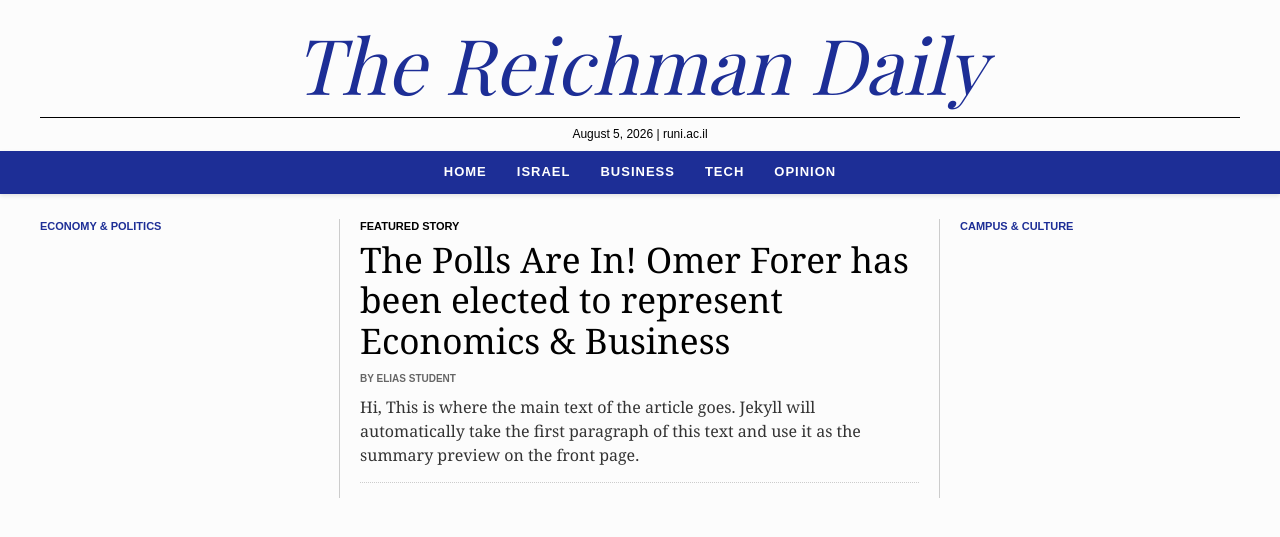
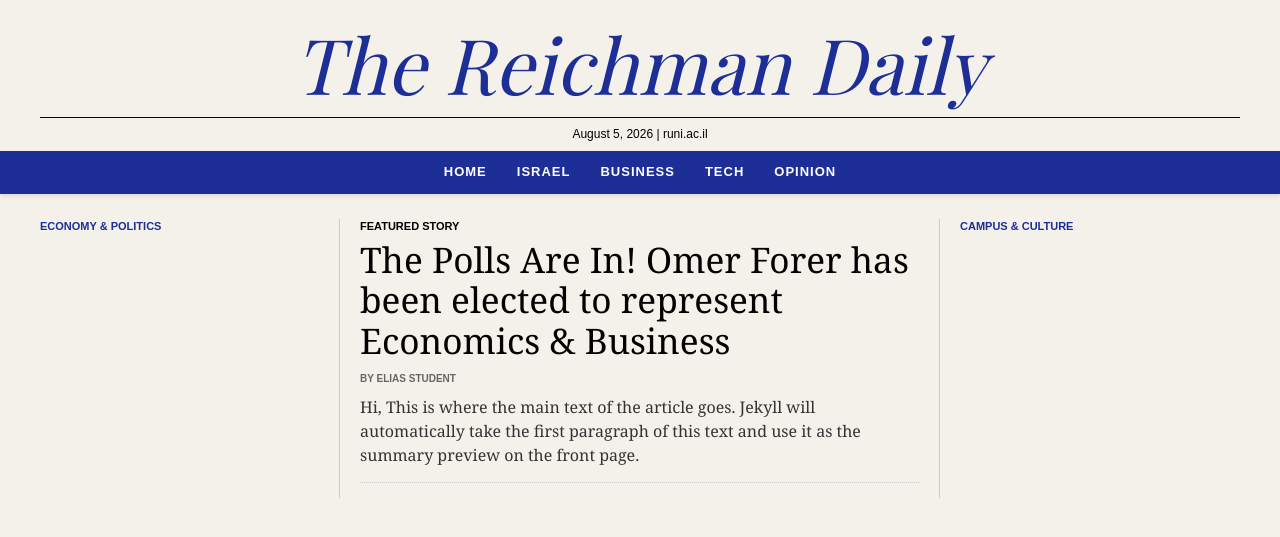
Before and after one commit to reichman-newsletter/newsletter-demo, a Jekyll site: the page built from index.html, in a window 1280 px wide. Shown: the top 537 px of the page. Built offline with Jekyll 4.4.1, drawn with Linux system fonts in a browser that asks for light colours; some web fonts are replaced.

Commit message:
Update default.html

```diff
--- a/_layouts/default.html
+++ b/_layouts/default.html
@@ -13,7 +13,7 @@
     <style>
         /* WSJ & Reichman Brand Tokens */
         :root {
-            --wsj-ink: #333333; --wsj-black: #000000; --wsj-canvas: #fcfcfc;
+            --wsj-ink: #333333; --wsj-black: #000000; --wsj-canvas: #F4F0EA;
             --wsj-hairline: #cccccc; --wsj-subtext: #666666;
 
             /* Custom Hex Color */
```
